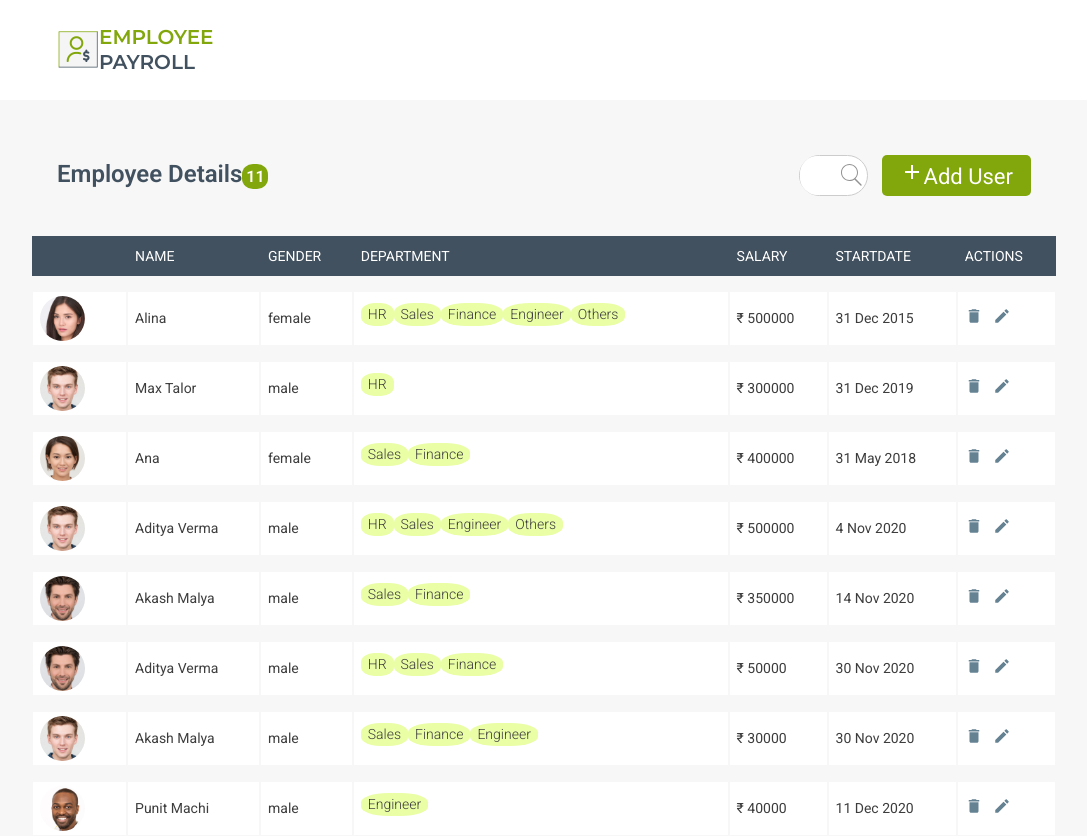
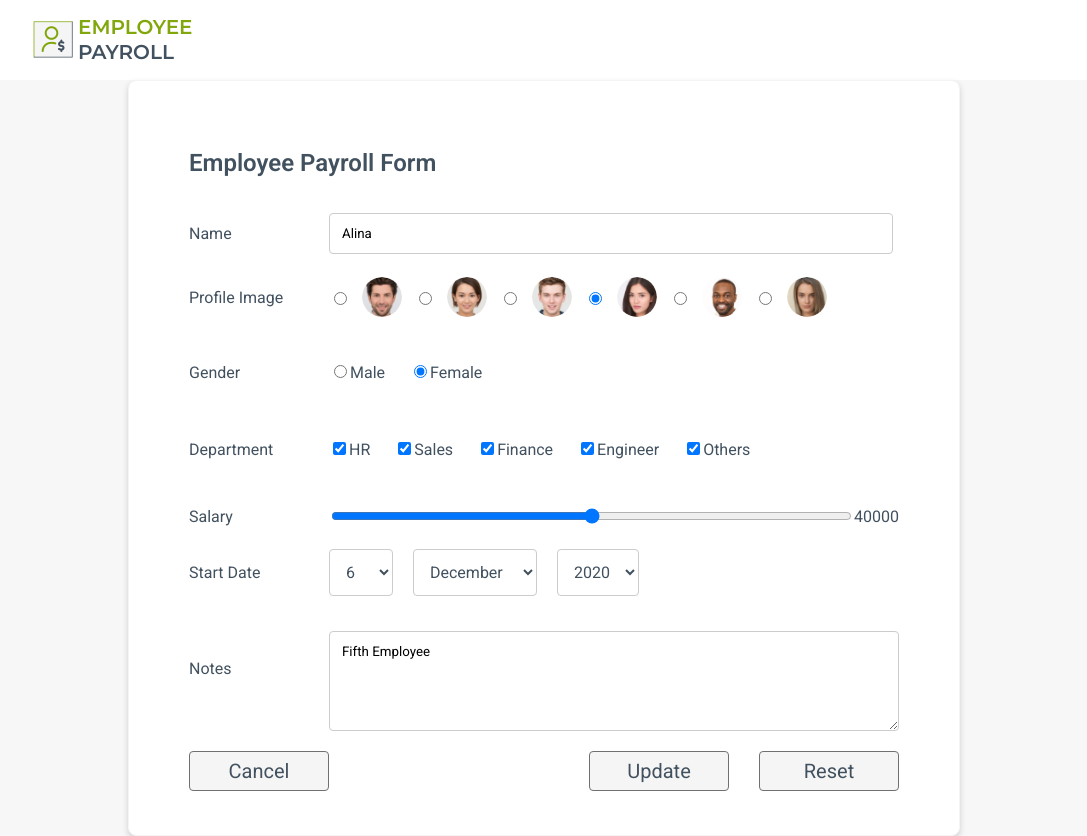
Before and after one commit to adi2357/EmployeePayrollReactApp, a React (Create React App) app: page /payroll-form/1 in a window 1280 px wide. Before the commit this address led to /home. Shown: the top 836 px of the page, without its empty margins (96-1183 px from the left). Built offline with nearby package versions, Linux system fonts and the light colour scheme; data requests are answered from the project's data file.

Commit message:
Added: implementation to edit the existing employee details through the edit action button and display the updated employee on the home page

```diff
--- a/server/db.json
+++ b/server/db.json
@@ -1,12 +1,10 @@
 {
   "employee-payroll": [
     {
+      "id": 1,
       "name": "Alina",
+      "profilePicture": "../../assets/profile-images/Ellipse -7.png",
       "gender": "female",
-      "profilePicture": "../../assets/profile-images/Ellipse -7.png",
-      "salary": "500000",
-      "startDate": "2015-12-31T18:30:00.000Z",
-      "note": "Fifth Employee",
       "departments": [
         "HR",
         "Sales",
@@ -14,60 +12,65 @@
         "Engineer",
         "Others"
       ],
-      "id": 1
+      "salary": "40000",
+      "startDate": "2020-12-06T18:30:00.000Z",
+      "note": "Fifth Employee"
     },
     {
+      "id": 2,
       "name": "Max Talor",
+      "profilePicture": "../../assets/profile-images/Ellipse -3.png",
       "gender": "male",
-      "profilePicture": "../../assets/profile-images/Ellipse -5.png",
-      "salary": "300000",
-      "startDate": "2019-12-31T18:30:00.000Z",
-      "note": "Third Employee",
       "departments": [
-        "HR"
+        "HR",
+        "Sales",
+        "Finance"
       ],
-      "id": 2
+      "salary": "30000",
+      "startDate": "2020-12-02T18:30:00.000Z",
+      "note": "Third Employee updated"
     },
     {
+      "id": 3,
       "name": "Ana",
+      "profilePicture": "../../assets/profile-images/Ellipse -7.png",
       "gender": "female",
-      "profilePicture": "../../assets/profile-images/Ellipse -4.png",
-      "salary": "400000",
-      "startDate": "2018-05-31T18:30:00.000Z",
-      "note": "Second Employee",
       "departments": [
         "Sales",
         "Finance"
       ],
-      "id": 3
+      "salary": "42000",
+      "startDate": "2020-12-20T18:30:00.000Z",
+      "note": "Second Employee : updated start date and salary and profile picture"
     },
     {
       "id": 4,
       "name": "Aditya Verma",
+      "profilePicture": "../../assets/profile-images/Ellipse -5.png",
       "gender": "male",
-      "profilePicture": "../../assets/profile-images/Ellipse -5.png",
-      "salary": "500000",
-      "startDate": "2020-11-04T18:30:00.000Z",
-      "note": "First Employee",
       "departments": [
         "HR",
         "Sales",
         "Engineer",
-        "Others"
-      ]
+        "Others",
+        "Finance"
+      ],
+      "salary": "50000",
+      "startDate": "2020-11-21T18:30:00.000Z",
+      "note": "First Employee : updated incorrect salary  and added finance department"
     },
     {
+      "id": 5,
       "name": "Akash Malya",
+      "profilePicture": "../../assets/profile-images/Ellipse -3.png",
       "gender": "male",
-      "profilePicture": "../../assets/profile-images/Ellipse -3.png",
-      "salary": "350000",
-      "startDate": "2020-11-14T18:30:00.000Z",
-      "note": "New employee",
       "departments": [
         "Sales",
         "Finance"
       ],
-      "id": 5
+      "salary": "35000",
+      "startDate": "2020-11-24T18:30:00.000Z",
+      "note": "New employee"
     },
     {
       "id": 6,
@@ -148,6 +151,36 @@
       "salary": "50000",
       "startDate": "2020-12-17T18:30:00.000Z",
       "note": "Check submition to home page"
+    },
+    {
+      "id": 12,
+      "name": "Aditya Verma",
+      "profilePicture": "../../assets/profile-images/Ellipse -3.png",
+      "gender": "male",
+      "departments": [
+        "HR",
+        "Sales",
+        "Finance"
+      ],
+      "salary": "43200",
+      "startDate": "2020-12-19T18:30:00.000Z",
+      "note": "sfdsdf"
+    },
+    {
+      "id": 13,
+      "name": "New Employee",
+      "profilePicture": "../../assets/profile-images/Ellipse -3.png",
+      "gender": "male",
+      "departments": [
+        "HR",
+        "Sales",
+        "Finance",
+        "Engineer",
+        "Others"
+      ],
+      "salary": 40000,
+      "startDate": "2020-12-10T18:30:00.000Z",
+      "note": "New Employee Addition check"
     }
   ]
 }
--- a/src/App.js
+++ b/src/App.js
@@ -14,6 +14,7 @@ function App() {
         <Switch>
           <Route exact path = "/home"><HomePage /></Route>
           <Route exact path = "/payroll-form"><PayrollForm /></Route>
+          <Route exact path="/payroll-form/:id"><PayrollForm /></Route>
           <Route exact path=""><Redirect exact from="/" to="/home" /></Route>
         </Switch>
       </Router>
--- a/src/components/employee-display/display.css
+++ b/src/components/employee-display/display.css
@@ -4,7 +4,7 @@
 .table {
   width: 100%;
   border-collapse: separate;
-  border-spacing: 0 15px;
+  border-spacing: 0 8px;
   min-width: 800px;
 }
 
--- a/src/components/employee-display/display.jsx
+++ b/src/components/employee-display/display.jsx
@@ -1,5 +1,6 @@
 import React from 'react';
 import './display.css';
+import UtilityService from '../../services/utility-service';
 import deleteIcon from '../../assets/icons/delete-black-18dp.svg';
 import editIcon from '../../assets/icons/create-black-18dp.svg';
 import profile1 from '../../assets/profile-images/Ellipse -3.png';
@@ -11,6 +12,11 @@ import profile6 from '../../assets/profile-images/Ellipse -1.png';
 import {withRouter} from 'react-router-dom';
 
 const Display = (props) => {
+
+  const edit = (id) => {
+    props.history.push(`/payroll-form/${id}`);
+  }
+
   return (
     <table id="display" className="table">
       <tbody>
@@ -32,7 +38,7 @@ const Display = (props) => {
                   <td>{employee.gender}</td>
                   <td>{employee.departments && employee.departments.map(dept => (<div className="dept-label">{dept}</div>))}</td>
                   <td> ₹ {employee.salary}</td>
-                  <td>{stringifyDate(employee.startDate)}</td>
+                  <td>{new UtilityService().stringifyDate(employee.startDate)}</td>
                   <td><img src={deleteIcon} onClick={() => remove(employee.id)} alt="delete" />
                       <img src={editIcon} onClick={() => edit(employee.id)} alt="edit" /></td>
               </tr>
@@ -43,14 +49,6 @@ const Display = (props) => {
   )
 }
 const remove = (id) => {
-}
-
-const edit = (id) => {
-}
-const stringifyDate = (date) => {
-  const options = { day: 'numeric', month: 'short', year: 'numeric' };
-  const newDate = !date ? "undefined" : new Date(Date.parse(date)).toLocaleDateString('en-GB', options);
-  return newDate;
 }
 
 const profiles = ["../../assets/profile-images/Ellipse -3.png", "../../assets/profile-images/Ellipse -4.png",
--- a/src/components/home/employee-home.css
+++ b/src/components/home/employee-home.css
@@ -37,6 +37,7 @@
   letter-spacing: 0px;
   color: #82a70c;
   text-transform: capitalize;
+  margin-left: 4px;
 }
 
 .emp-payroll {
@@ -63,7 +64,8 @@
   align-items: center;
   width: 80%;
   margin: 0 auto;
-  padding: 25px;
+  padding-top: 25px;
+  padding-bottom: 25px;
 }
 
 .heading {
@@ -71,6 +73,8 @@
   letter-spacing: 0px;
   color: #42515f;
   opacity: 1;
+  display: flex;
+  flex-direction: row;
 }
 
 .emp-count {
@@ -81,6 +85,7 @@
   width: 26px;
   text-align: center;
   display: inline-block;
+  margin-left: 2px;
 }
 .search-box {
   position: relative;
@@ -131,6 +136,7 @@
   outline: none;
   cursor: pointer;
   text-decoration: none;
+  display: flex;
 }
 
 .table-main {
--- a/src/components/home/employee-home.jsx
+++ b/src/components/home/employee-home.jsx
@@ -71,7 +71,7 @@ class HomePage extends React.Component {
                   <img className="search-icon" src={searchIcon} alt="Search Icon" />
                 </div>
                 <Link to="payroll-form" className="add-button">
-                  <img src={addIcon} alt="Add Button" />Add User
+                  <img src={addIcon} alt="Add Button" /> Add User
                 </Link>
             </div>
             <div className="table-main">
--- a/src/components/payroll-form/payroll-form.css
+++ b/src/components/payroll-form/payroll-form.css
@@ -22,7 +22,7 @@
 .logoContainer {
   display: flex;
   flex-direction: row;
-  align-items: flex-start;
+  align-items: center;
   border: 0px solid green;
   width: 80%;
 }
@@ -37,7 +37,7 @@
   letter-spacing: 0px;
   color: #82a70c;
   text-transform: capitalize;
-  text-align: left;
+  margin-left: 4px;
 }
 
 .emp-payroll {
@@ -73,7 +73,8 @@
   color: #42515f;
   text-transform: capitalize;
   opacity: 1;
-  padding: 20px;
+  padding-top: 20px;
+  padding-bottom: 30px;
 }
 
 .row-content {
@@ -135,6 +136,7 @@ select {
   letter-spacing: 0px;
   color: #42515f;
   background-color: transparent;
+  margin-right: 20px;
 }
 
 .buttonParent {
--- a/src/components/payroll-form/payroll-form.jsx
+++ b/src/components/payroll-form/payroll-form.jsx
@@ -1,4 +1,5 @@
-import React, { useState, userEffect } from 'react';
+import React, { useState, useEffect } from 'react';
+import UtilityService from '../../services/utility-service';
 import profile1 from '../../assets/profile-images/Ellipse -3.png';
 import profile2 from '../../assets/profile-images/Ellipse -4.png';
 import profile3 from '../../assets/profile-images/Ellipse -5.png';
@@ -7,13 +8,14 @@ import profile5 from '../../assets/profile-images/Ellipse -2.png';
 import profile6 from '../../assets/profile-images/Ellipse -1.png';
 import './payroll-form.css';
 import logo from '../../assets/images/logo.png';
-import { userParams, Link, withRouter } from 'react-router-dom';
+import { useParams, Link, withRouter} from 'react-router-dom';
 import EmployeeService from '../../services/employee-service';
 
 const initialState = {
   name: '',
   profilePicture: '',
   gender: '',
+  allDepartments: ['HR', 'Sales', 'Finance', 'Engineer', 'Others'],
   departments: [],
   salary: 40000,
   day: '1',
@@ -41,6 +43,7 @@ const initialState = {
     startDate: ''
   }
 }
+
 class PayrollForm extends React.Component {
   constructor(props) {
     super(props)
@@ -48,6 +51,7 @@ class PayrollForm extends React.Component {
       name: '',
       profilePicture: '',
       gender: '',
+      allDepartments: ['HR', 'Sales', 'Finance', 'Engineer', 'Others'],
       departments: [],
       salary: 40000,
       day: '1',
@@ -84,6 +88,39 @@ class PayrollForm extends React.Component {
     this.monthChangeHandler = this.monthChangeHandler.bind(this);
     this.yearChangeHandler = this.yearChangeHandler.bind(this);
     this.noteChangeHandler = this.noteChangeHandler.bind(this);
+  }
+
+  componentDidMount = () => {
+    let id = this.props.match.params.id;
+    if(id !== undefined && id!=='') {
+      this.getEmployeeById(id);
+    }
+  }
+
+  getEmployeeById = (id) => {
+    new EmployeeService().getEmployeeById(id)
+    .then(responseData => {
+      this.setEmployeeData(responseData.data);
+    }).catch(error => {
+      console.log("Error while fetching employee data by ID :\n" + JSON.stringify(error));
+    })
+  }
+  setEmployeeData = (employee) => {
+    let dateArray = new UtilityService().stringifyDate(employee.startDate).split(" ");
+    let employeeDay = (dateArray[0].length === 1) ? '0' + dateArray[0] : dateArray[0];
+    this.setState({
+      id: employee.id,
+      name: employee.name,
+      profilePicture: employee.profilePicture,
+      gender: employee.gender,
+      departments: employee.departments,
+      salary: employee.salary,
+      day: employeeDay,
+      month: dateArray[1],
+      year: dateArray[2],
+      note: employee.note,
+      isUpdate: true
+    });
   }
 
   nameChangeHandler = (event) => {
@@ -191,6 +228,9 @@ class PayrollForm extends React.Component {
       this.initializeMessage('department', '', '✓');
     }
   }
+  getChecked = (name) => {
+    return this.state.departments.includes(name);
+  }
   checkGender = (genderValue) => {
     if(genderValue.length === 0) {
       this.initializeMessage('gender', 'Gender is a Required Field!', '');
@@ -235,6 +275,16 @@ class PayrollForm extends React.Component {
         startDate: this.state.startDate,
         note: this.state.note
       }
+      if(this.state.isUpdate) {
+        new EmployeeService().updateEmployee(employeeObject)
+        .then(responseText => {
+          alert("Employee Updated Successfully!!!\n" + JSON.stringify(responseText.data));
+          this.reset();
+          this.props.history.push("/home");
+        }).catch(error => {
+          console.log("Error while updating Employee!!!\n" + JSON.stringify(error));
+        })
+      } else {
         new EmployeeService().addEmployee(employeeObject)
         .then(responseText => {
           alert("Employee Added Successfully!!!\n" + JSON.stringify(responseText.data));
@@ -243,6 +293,7 @@ class PayrollForm extends React.Component {
         }).catch(error => {
           console.log("Error while adding Employee!!!\n" + JSON.stringify(error));
         })
+      }
       this.reset();
     }
   }
@@ -325,26 +376,15 @@ class PayrollForm extends React.Component {
             <div className="row-content">
               <label className="label text" htmlFor="department">Department</label>
               <div>
+                {this.state.allDepartments.map(item => (
+                  <span key={item}>
                     <label>
-                    <input className="checkbox" type="checkbox" id="hr" name="department" value="HR" onChange={this.departmentChangeHandler} />
-                    <label className="text" htmlFor="hr">HR</label>
+                      <input className="checkbox" type="checkbox" onChange={this.departmentChangeHandler} name={item}
+                          checked={this.getChecked(item)} value={item} />
+                      <label className="text" htmlFor={item}>{item}</label>
                     </label>
-                <label>
-                    <input className="checkbox" type="checkbox" id="sales" name="department" value="Sales" onChange={this.departmentChangeHandler} />
-                    <label className="text" htmlFor="sales">Sales</label>
-                </label>
-                <label>
-                    <input className="checkbox" type="checkbox" id="finance" name="department" value="Finance" onChange={this.departmentChangeHandler} />
-                    <label className="text" htmlFor="finance">Finance</label>
-                </label>
-                <label>
-                    <input className="checkbox" type="checkbox" id="engineer" name="department" value="Engineer" onChange={this.departmentChangeHandler} />
-                    <label className="text" htmlFor="engineer">Engineer</label>
-                </label>
-                <label>
-                    <input className="checkbox" type="checkbox" id="others" name="department" value="Others" onChange={this.departmentChangeHandler} />
-                    <label className="text" htmlFor="others">Others</label>
-                </label>
+                  </span>
+                ))}
               </div>
               <valid-message className="valid-department" htmlFor="department">{this.state.valid.department}</valid-message>
               <error-output className="department-error" htmlFor="department">{this.state.error.department}</error-output>
@@ -418,7 +458,7 @@ class PayrollForm extends React.Component {
             </div>
             <div className="row-content">
               <label className="label text" htmlFor="note">Notes</label>
-              <textarea className="input" onChange={this.noteChangeHandler} value={this.state.note} id="note" name="note" placeholder="Write a note..." style={{height:'100px'}}></textarea>
+              <textarea className="input" onChange={this.noteChangeHandler} value={this.state.note} id="note" name="note" placeholder="Write a note..." style={{height:'100px', margin: '25px 0 0 0'}}></textarea>
             </div>
             <div className="buttonParent">
               <Link to='' className="resetButton button cancelButton">Cancel</Link>
--- a/src/services/employee-service.js
+++ b/src/services/employee-service.js
@@ -10,4 +10,10 @@ export default class EmployeeService {
   getAllEmployees() {
     return AxiosService.getService(`${URL}employee-payroll`);
   }
+  getEmployeeById(id) {
+    return AxiosService.getService(`${URL}employee-payroll/${id}`);
+  }
+  updateEmployee(data) {
+    return AxiosService.putService(`${URL}employee-payroll/${data.id}`, data);
+  }
 }
--- /dev/null
+++ b/src/services/utility-service.js
@@ -0,0 +1,7 @@
+export default class UtilityService {
+  stringifyDate(date) {
+    const options = { day: 'numeric', month: 'short', year: 'numeric' };
+    const newDate = !date ? "undefined" : new Date(Date.parse(date)).toLocaleDateString('en-GB', options);
+    return newDate;
+  }
+}
```
Also changed, not shown: 1 other file (tests, documents, lock files or other folders). Lines whose indentation alone changed are shown as unchanged.
